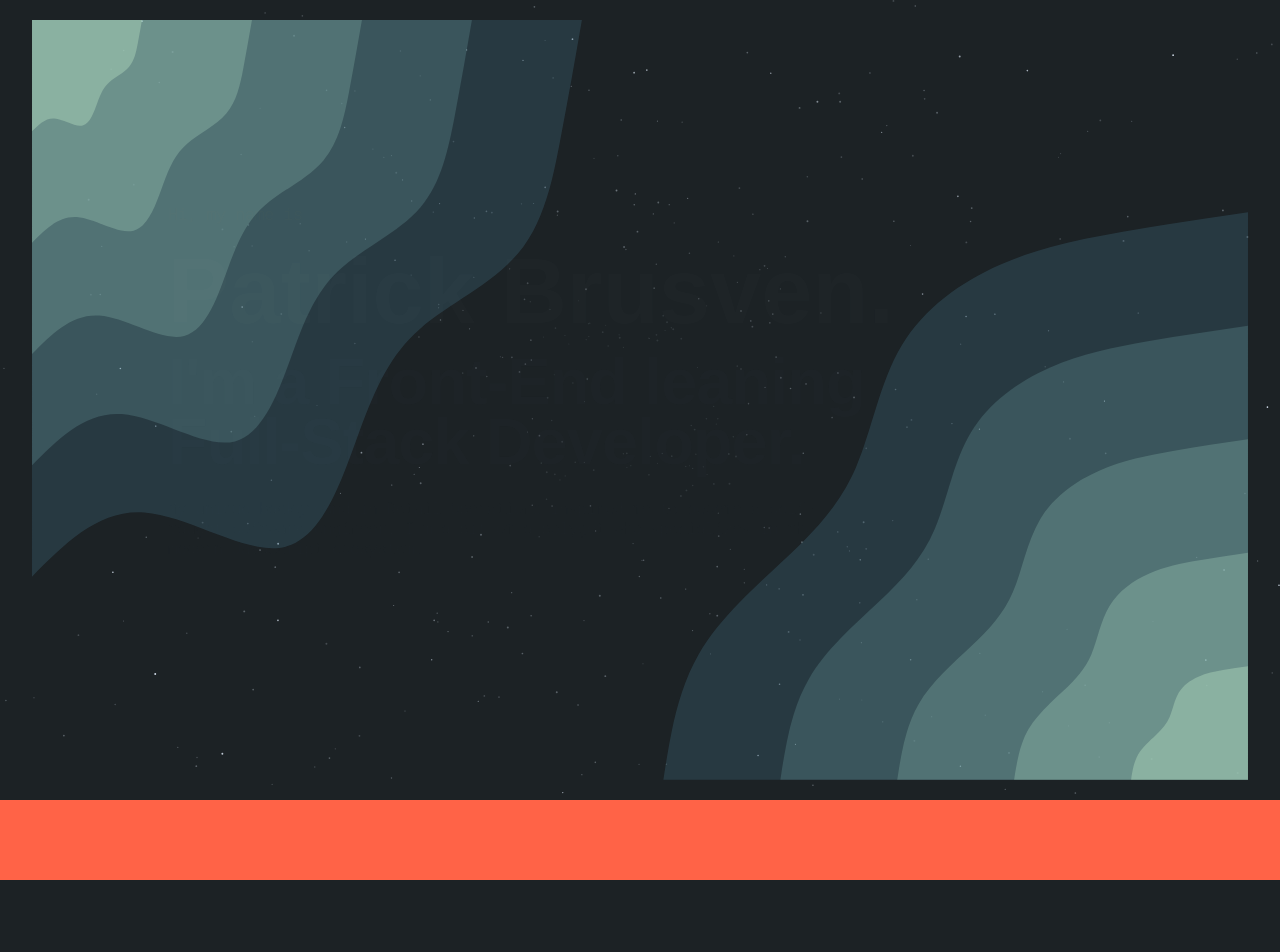
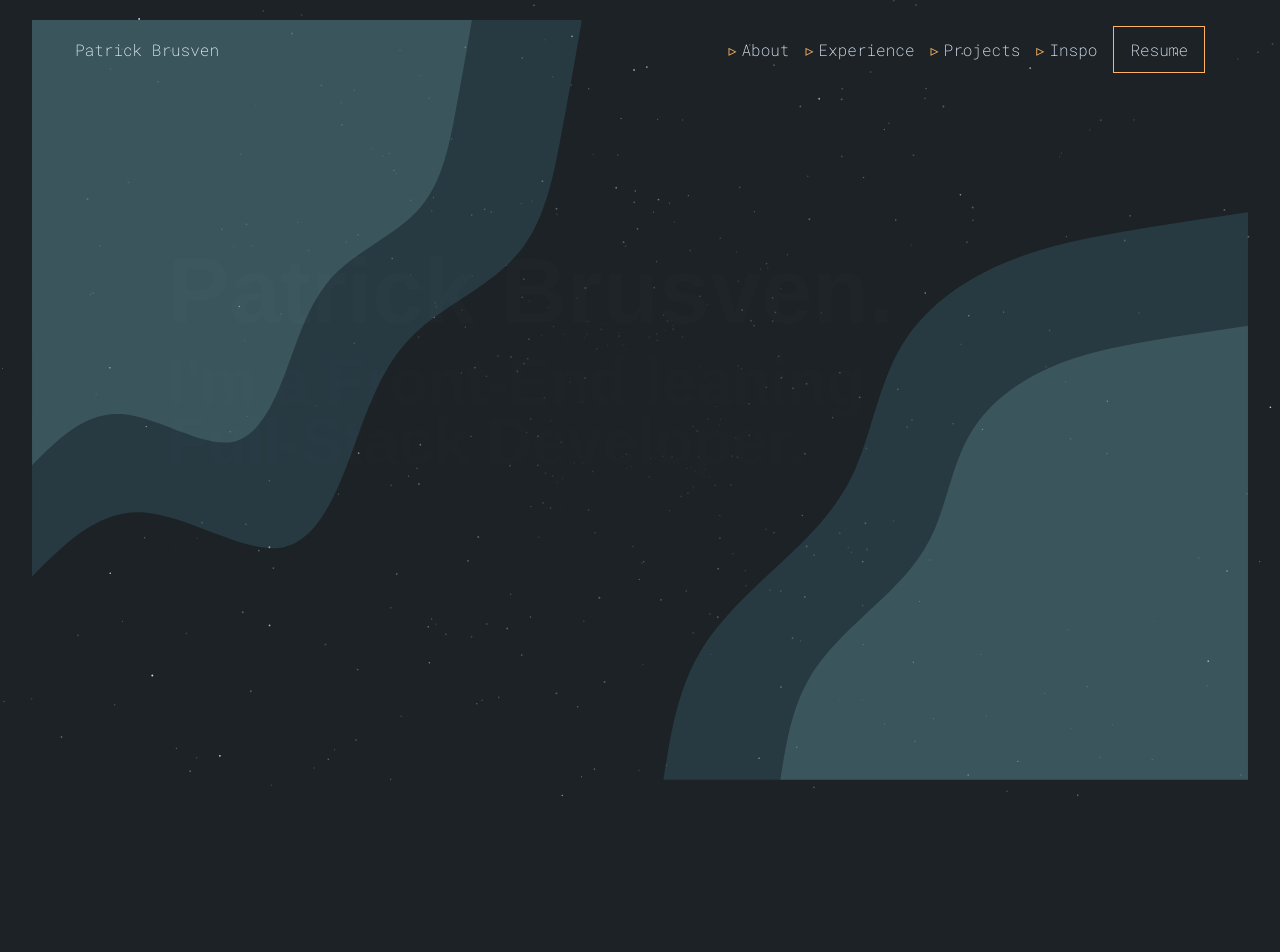
Before and after one commit to patrickbrusven/profile-v3, a React (Create React App) app: page / in a window 1280 px wide. Shown: the top 952 px of the page. Built offline with nearby package versions, Linux system fonts and the light colour scheme; a web font is replaced by a local one.

Commit message:
fade in out on scroll

```diff
--- a/src/App.js
+++ b/src/App.js
@@ -5,21 +5,28 @@ import ExperienceSection from "./ExperienceSection";
 import CanvasBackground from "./canvas/CanvasBackground";
 import UpperLeftBlob from "./UpperLeftBlob";
 import LowerRightBLob from "./LowerRightBlob";
-import { useEffect, useState } from "react";
-// import { useInView } from "react-intersection-observer";
+import { useEffect, useState, useRef } from "react";
+import { useInView } from "react-intersection-observer";
 
 function App() {
   const [isLoading, setIsLoading] = useState(true);
   const [isWarpSpeed, setIsWarpSpeed] = useState(true);
   const [speed, setSpeed] = useState(30);
   const [isInitailLoad, setIsInitailLoad] = useState(true);
-
-  // const { ref } = useInView({
-  //   threshold: 1,
-  //   onChange: (inView) => {
-  //     console.log(inView);
-  //   },
-  // });
+  const heroLRBlob = useRef();
+  const heroULBlob = useRef();
+  const { ref } = useInView({
+    threshold: 1,
+    onChange: (inView) => {
+      if (inView === true) {
+        heroLRBlob.current.animateOut();
+        heroULBlob.current.animateOut();
+      } else {
+        heroLRBlob.current.animateIn();
+        heroULBlob.current.animateIn();
+      }
+    },
+  });
 
   function toggleWarpSpeed() {
     setIsWarpSpeed((current) => !current);
@@ -51,18 +58,26 @@ function App() {
       ) : (
         <>
           <div className="blobs-wrapper">
-            <div className="background-blobs background-blobs--ul">
-              <UpperLeftBlob wrapperClass={"background-blobs--upper-left"} />
-            </div>
-            <div className="background-blobs background-blobs--lr">
-              <LowerRightBLob wrapperClass={"background-blobs--lower-right"} />
+            <div className="blobs-wrapper-relative">
+              <div className="blob-wrapper">
+                <UpperLeftBlob
+                  ref={heroULBlob}
+                  wrapperClass={"blob-wrapper--ul"}
+                />
+              </div>
+              <div className="blob-wrapper blob-wrapper--parent-lr">
+                <LowerRightBLob
+                  ref={heroLRBlob}
+                  wrapperClass={"blob-wrapper--lr"}
+                />
+              </div>
             </div>
           </div>
 
           <div>
-            {/* <NavBar /> */}
+            <NavBar />
             <HeroSection />
-            {/* <div ref={ref} className="intersection-ref--hero"></div> */}
+            <div ref={ref} className="intersection-ref--hero"></div>
             <div className="container">
               <AboutSection />
             </div>
--- a/src/App.scss
+++ b/src/App.scss
@@ -60,6 +60,7 @@ body {
   position: fixed;
   height: 100vh;
   width: 100vw;
+
   @media (min-width: $tablet) {
     width: 95vw;
     height: 95vh;
@@ -67,10 +68,16 @@ body {
     top: 50%;
     transform: translate(-50%, -50%);
   }
+  &-relative {
+    position: relative;
+    height: 100%;
+    width: 100%;
+  }
 }
-.background-blobs {
+
+.blob-wrapper {
   position: absolute;
-  height: 100%;
+  height: 150%;
   width: 150%;
   @media (min-width: $tablet) {
     height: 100%;
@@ -80,22 +87,35 @@ body {
     transition: opacity 300ms var(--easing);
     opacity: 0.3;
   }
-  &--upper-left {
+  &--parent-lr {
+    right: 0px;
+    bottom: 0px;
+  }
+  &--ul {
     position: absolute;
-    top: 0px;
-    left: 0px;
+    top: -19px;
+    left: -14px;
+    @media (min-width: $tablet) {
+      top: 0px;
+      left: 0px;
+    }
   }
-  &--lower-right {
+  &--lr {
     position: absolute;
-    bottom: 0px;
-    right: 0px;
+    bottom: -15px;
+    right: -22px;
+    @media (min-width: $tablet) {
+      bottom: 0px;
+      right: 0px;
+    }
   }
 }
+
 .intersection-ref {
   &--hero {
     height: 10vh;
     width: 100vw;
-    background-color: tomato;
+    // background-color: tomato;
   }
 }
 
--- a/src/HeroStyles.scss
+++ b/src/HeroStyles.scss
@@ -33,62 +33,4 @@
     }
 
   }
-  .background-blobs {
-    position: absolute;
-    height: 100%;
-    width: 100%;
-    path {
-      transition: opacity 300ms var(--easing);
-      opacity: 0.3;
-    }
-    &--ul {
-      top: -19px;
-      left: -14px;
-      @media (min-width: $tablet) {
-        top: 0px;
-        left: 0px;
-      }
-    }
-    &--lr {
-      bottom: -15px;
-      right: -22px;
-      @media (min-width: $tablet) {
-        bottom: 0px;
-        right: 0px;
-      }
-    }
-    &--upper-left {
-      position: absolute;
-      top: 0px;
-      left: 0px;
-    }
-    &--lower-right {
-      position: absolute;
-      bottom: 0px;
-      right: 0px;
-    }
-  }
-  .background-blobs {
-    position: absolute;
-    height: 100%;
-    width: 150%;
-    @media (min-width: $tablet) {
-      height: 100%;
-      width: 100%;
-    }
-    path {
-      transition: opacity 300ms var(--easing);
-      opacity: 0.3;
-    }
-    &--upper-left {
-      position: absolute;
-      top: 0px;
-      left: 0px;
-    }
-    &--lower-right {
-      position: absolute;
-      bottom: 0px;
-      right: 0px;
-    }
-  }
 }
--- a/src/LowerRightBlob.jsx
+++ b/src/LowerRightBlob.jsx
@@ -1,25 +1,32 @@
-import { useEffect } from "react";
+import { useEffect, forwardRef, useImperativeHandle, useRef } from "react";
 
-function addClass(htmlObj, className) {
+const LowerRightBLob = forwardRef(({ wrapperClass }, ref) => {
+  const collectionRef = useRef();
+  const animateIn = () => {
       let arr;
-  arr = Array.from(htmlObj);
-  arr.forEach((el) => {
-    el.classList.add(`${className}`);
-  });
+      arr = Array.from(collectionRef.current.children);
       arr.reverse().forEach((el, i) => {
         setTimeout(() => {
-      el.classList.remove(`${className}`);
+          el.classList.remove(`disappear`);
         }, `${i + 1}00`);
       });
     }
 
-function LowerRightBLob({ wrapperClass }) {
+  useImperativeHandle(ref, () => ({
+    animateOut() {
+      let arr;
+      arr = Array.from(collectionRef.current.children);
+      arr.forEach((el, i) => {
+        setTimeout(() => {
+          el.classList.add(`disappear`);
+        }, `${i + 1}00`);
+      });
+    },
+    animateIn,
+  }));
+
   useEffect(() => {
-    const collection = document.querySelectorAll(".animate-me");
-    collection.forEach((htmlObj) => {
-      const children = htmlObj.children;
-      addClass(children, "disappear");
-    });
+    animateIn(collectionRef.current.children);
   }, []);
 
   return (
@@ -31,7 +38,11 @@ function LowerRightBLob({ wrapperClass }) {
       version="1.1"
       className={wrapperClass}
     >
-      <g className="animate-me" transform="translate(900, 600)">
+      <g
+        ref={collectionRef}
+        className="animate-me"
+        transform="translate(900, 600)"
+      >
         <path
           className="disappear"
           d="M-432.7 0C-427.6 -32.5 -422.5 -65 -406.5 -92.8C-390.6 -120.5 -363.7 -143.5 -341.5 -164.4C-319.2 -185.4 -301.7 -204.2 -290.1 -231.3C-278.4 -258.4 -272.7 -293.9 -256.3 -321.3C-239.8 -348.8 -212.6 -368.3 -183.5 -381.1C-154.5 -394 -123.5 -400.2 -92.6 -405.6C-61.7 -410.9 -30.8 -415.5 0 -420L0 0Z"
@@ -60,6 +71,6 @@ function LowerRightBLob({ wrapperClass }) {
       </g>
     </svg>
   );
-}
+});
 
 export default LowerRightBLob;
--- a/src/UpperLeftBlob.jsx
+++ b/src/UpperLeftBlob.jsx
@@ -1,25 +1,31 @@
-import { useEffect } from "react";
+import { useEffect, forwardRef, useImperativeHandle, useRef } from "react";
 
-function addClass(htmlObj, className) {
-  let arr;
-  arr = Array.from(htmlObj);
-  arr.forEach((el) => {
-    el.classList.add(`${className}`);
-  });
-  arr.reverse().forEach((el, i) => {
-    setTimeout(() => {
-      el.classList.remove(`${className}`);
-    }, `${i + 1}00`);
-  });
-}
+const UpperLeftBlob = forwardRef(({ wrapperClass }, ref) => {
+  const collectionRef = useRef();
+  const animateIn = () => {
+    let arr;
+    arr = Array.from(collectionRef.current.children);
+    arr.reverse().forEach((el, i) => {
+      setTimeout(() => {
+        el.classList.remove(`disappear`);
+      }, `${i + 1}00`);
+    });
+  };
+  useImperativeHandle(ref, () => ({
+    animateOut() {
+      let arr;
+      arr = Array.from(collectionRef.current.children);
+      arr.forEach((el, i) => {
+        setTimeout(() => {
+          el.classList.add(`disappear`);
+        }, `${i + 1}00`);
+      });
+    },
+    animateIn,
+  }));
 
-function UpperLeftBlob({ wrapperClass }) {
   useEffect(() => {
-    const collection = document.querySelectorAll(".animate-me");
-    collection.forEach((htmlObj) => {
-      const children = htmlObj.children;
-      addClass(children, "disappear");
-    });
+    animateIn(collectionRef.current.children);
   }, []);
 
   return (
@@ -31,7 +37,7 @@ function UpperLeftBlob({ wrapperClass }) {
       version="1.1"
       className={wrapperClass}
     >
-      <g className="animate-me" transform="translate(0, 0)">
+      <g ref={collectionRef} className="animate-me" transform="translate(0, 0)">
         <path
           className="disappear"
           d="M407 0C401.9 29.5 396.7 59 390.9 89.2C385.2 119.5 378.7 150.4 359.5 173.1C340.3 195.8 308.3 210.2 286.9 228.8C265.6 247.5 254.9 270.4 242.5 304.1C230.1 337.9 216 382.5 187.7 389.8C159.4 397.1 116.9 367.1 83.2 364.6C49.6 362.1 24.8 387.1 0 412L0 0Z"
@@ -60,6 +66,6 @@ function UpperLeftBlob({ wrapperClass }) {
       </g>
     </svg>
   );
-}
+});
 
 export default UpperLeftBlob;
```
Lines whose indentation alone changed are shown as unchanged.
